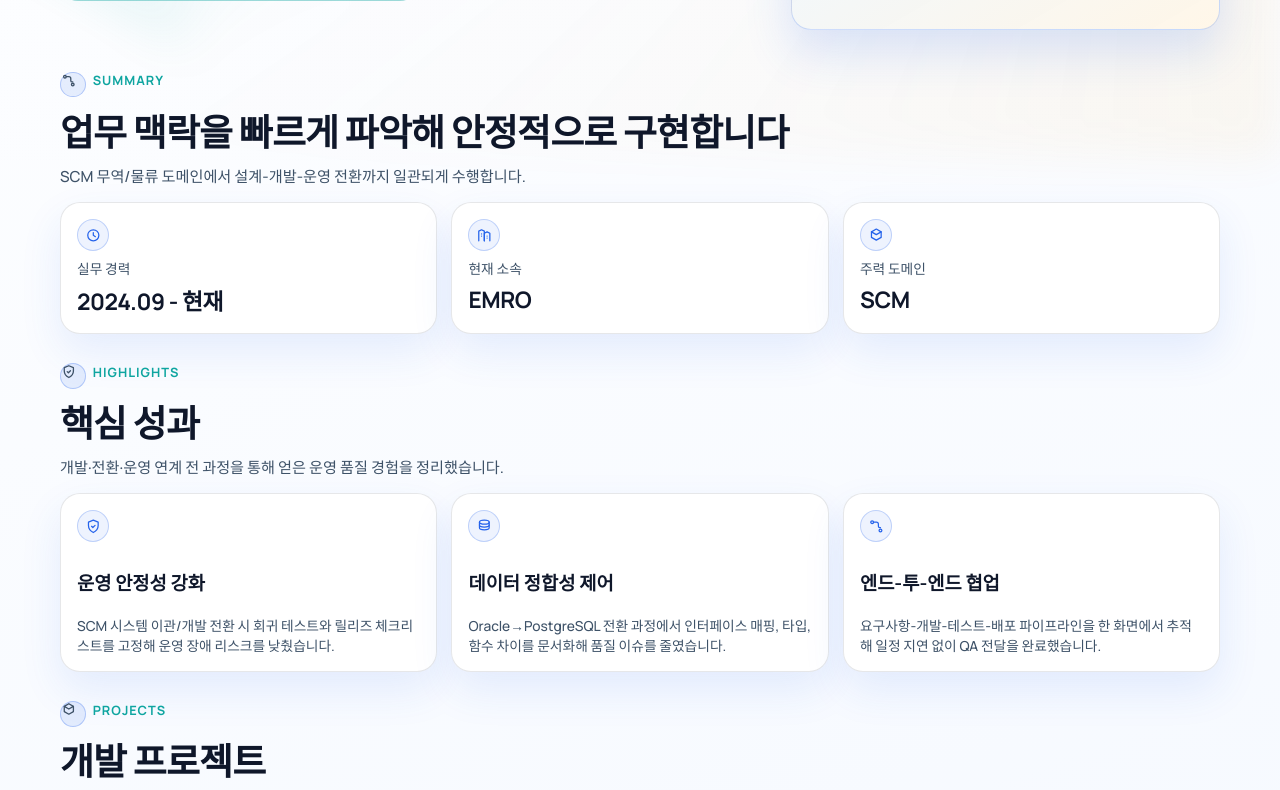
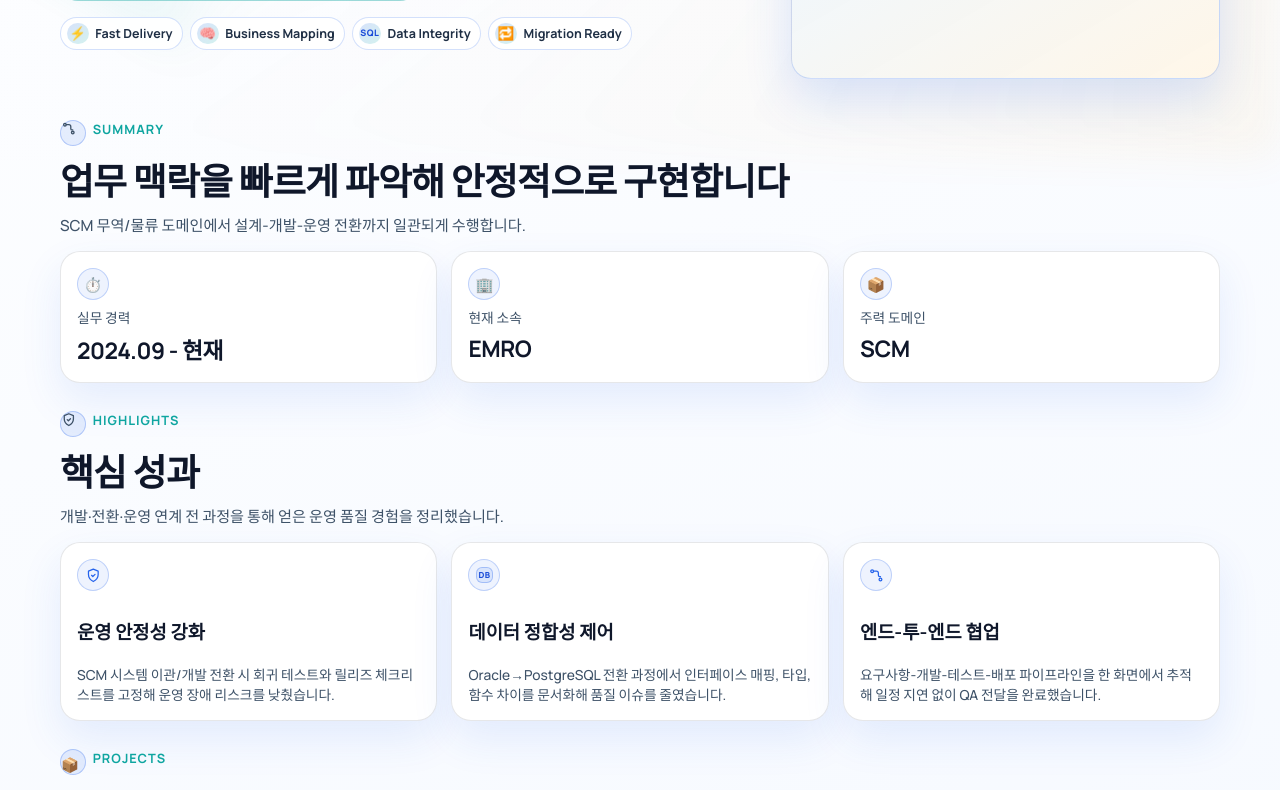
Before and after one commit to IanToo2/portfolio, a React (Vite) app: page / in a window 1280 px wide. Shown: the part 640-1430 px from the top of the page. Built offline with nearby package versions, Linux system fonts and the light colour scheme.

Commit message:
feat: enrich UI with mixed icon styles and visual badges

```diff
--- a/src/App.jsx
+++ b/src/App.jsx
@@ -1,4 +1,5 @@
 import { useMemo, useState } from "react";
+import HeroDecorStrip from "./components/HeroDecorStrip";
 import Icon from "./components/Icon";
 import ProjectCard from "./components/ProjectCard";
 import SectionHead from "./components/SectionHead";
@@ -109,6 +110,7 @@ export default function App() {
                 </a>
               </div>
               <p className="hero-tag">{localizedProfile.tagline}</p>
+              <HeroDecorStrip />
             </div>
 
             <aside className="hero-panel panel">
@@ -350,6 +352,11 @@ export default function App() {
                 {emailCopied ? t.contactCopiedLabel : t.contactCopyLabel}
               </button>
             </div>
+            <div className="contact-badges" aria-hidden="true">
+              <span className="contact-badge">📨 Quick Reply</span>
+              <span className="contact-badge">🤝 Open to Collaboration</span>
+              <span className="contact-badge">🛠️ Backend Focus</span>
+            </div>
             <small>{year} · {t.contactFooter}</small>
           </article>
         </section>
--- /dev/null
+++ b/src/components/HeroDecorStrip.jsx
@@ -0,0 +1,21 @@
+const DECOR_ITEMS = [
+  { token: "⚡", label: "Fast Delivery" },
+  { token: "🧠", label: "Business Mapping" },
+  { token: "SQL", label: "Data Integrity", glyph: true },
+  { token: "🔁", label: "Migration Ready" }
+];
+
+export default function HeroDecorStrip() {
+  return (
+    <ul className="hero-decor-strip" aria-label="Core delivery strengths">
+      {DECOR_ITEMS.map((item) => (
+        <li key={item.label} className="hero-decor-item">
+          <span className={`hero-decor-token ${item.glyph ? "is-glyph" : ""}`} aria-hidden="true">
+            {item.token}
+          </span>
+          <span>{item.label}</span>
+        </li>
+      ))}
+    </ul>
+  );
+}
--- a/src/components/Icon.jsx
+++ b/src/components/Icon.jsx
@@ -1,25 +1,66 @@
-export default function Icon({ type }) {
-  const common = {
+const EMOJI_ICONS = {
+  clock: "⏱️",
+  building: "🏢",
+  box: "📦",
+  cloud: "☁️",
+  gear: "⚙️",
+  team: "🤝",
+  layout: "🧩"
+};
+
+const GLYPH_ICONS = {
+  server: "API",
+  database: "DB"
+};
+
+const SVG_ICONS = {
+  route: (
+    <>
+      <circle cx="6" cy="6" r="2" />
+      <circle cx="18" cy="18" r="2" />
+      <path d="M8 6h4a3 3 0 0 1 3 3v3a2 2 0 0 0 2 2h1" />
+    </>
+  ),
+  link: (
+    <>
+      <path d="M10 14a3 3 0 0 1 0-4l2-2a3 3 0 0 1 4 4l-1 1" />
+      <path d="M14 10a3 3 0 0 1 0 4l-2 2a3 3 0 0 1-4-4l1-1" />
+    </>
+  ),
+  shield: (
+    <>
+      <path d="M12 3 5 6v5c0 4.4 3 8 7 10 4-2 7-5.6 7-10V6l-7-3Z" />
+      <path d="m9.5 12 1.8 1.8 3.2-3.2" />
+    </>
+  )
+};
+
+const commonSvgProps = {
   viewBox: "0 0 24 24",
   fill: "none",
   stroke: "currentColor",
   strokeWidth: "1.8",
   strokeLinecap: "round",
   strokeLinejoin: "round",
-    className: "icon"
+  className: "icon icon-svg"
 };
 
-  if (type === "clock") return <svg {...common}><circle cx="12" cy="12" r="8" /><path d="M12 8v4l3 2" /></svg>;
-  if (type === "building") return <svg {...common}><path d="M4 20V6l4-2 4 2v14" /><path d="M12 20V9l4-2 4 2v11" /><path d="M8 10h.01M8 13h.01M16 13h.01M16 16h.01" /></svg>;
-  if (type === "box") return <svg {...common}><path d="m12 3 7 4-7 4-7-4 7-4Z" /><path d="M5 7v8l7 4 7-4V7" /></svg>;
-  if (type === "server") return <svg {...common}><rect x="4" y="5" width="16" height="6" rx="1.5" /><rect x="4" y="13" width="16" height="6" rx="1.5" /><path d="M8 8h.01M8 16h.01" /></svg>;
-  if (type === "database") return <svg {...common}><ellipse cx="12" cy="6" rx="7" ry="3" /><path d="M5 6v8c0 1.7 3.1 3 7 3s7-1.3 7-3V6" /><path d="M5 10c0 1.7 3.1 3 7 3s7-1.3 7-3" /></svg>;
-  if (type === "cloud") return <svg {...common}><path d="M7 18h9a4 4 0 0 0 0-8 5 5 0 0 0-9.7-1.8A3.5 3.5 0 0 0 7 18" /></svg>;
-  if (type === "gear") return <svg {...common}><circle cx="12" cy="12" r="3" /><path d="M19 12a7 7 0 0 0-.1-1l2-1.5-2-3.5-2.4.7a7 7 0 0 0-1.7-1l-.4-2.5h-4l-.4 2.5a7 7 0 0 0-1.7 1L5.1 6 3 9.5 5 11a7 7 0 0 0 0 2l-2 1.5 2.1 3.5 2.4-.7a7 7 0 0 0 1.7 1l.4 2.5h4l.4-2.5a7 7 0 0 0 1.7-1l2.4.7 2-3.5-2-1.5c.1-.3.1-.7.1-1Z" /></svg>;
-  if (type === "team") return <svg {...common}><circle cx="9" cy="8" r="2.5" /><circle cx="16" cy="9" r="2" /><path d="M4.5 18c.6-2.2 2.3-3.5 4.5-3.5S13 15.8 13.5 18" /><path d="M14 18c.4-1.5 1.4-2.4 2.9-2.4 1.3 0 2.3.7 2.8 2" /></svg>;
-  if (type === "layout") return <svg {...common}><rect x="4" y="5" width="16" height="14" rx="2" /><path d="M9 5v14M9 10h11" /></svg>;
-  if (type === "route") return <svg {...common}><circle cx="6" cy="6" r="2" /><circle cx="18" cy="18" r="2" /><path d="M8 6h4a3 3 0 0 1 3 3v3a2 2 0 0 0 2 2h1" /></svg>;
-  if (type === "link") return <svg {...common}><path d="M10 14a3 3 0 0 1 0-4l2-2a3 3 0 0 1 4 4l-1 1" /><path d="M14 10a3 3 0 0 1 0 4l-2 2a3 3 0 0 1-4-4l1-1" /></svg>;
-  if (type === "shield") return <svg {...common}><path d="M12 3 5 6v5c0 4.4 3 8 7 10 4-2 7-5.6 7-10V6l-7-3Z" /><path d="m9.5 12 1.8 1.8 3.2-3.2" /></svg>;
-  return <svg {...common}><circle cx="12" cy="12" r="8" /></svg>;
+export default function Icon({ type }) {
+  if (EMOJI_ICONS[type]) {
+    return <span className="icon icon-emoji" aria-hidden="true">{EMOJI_ICONS[type]}</span>;
   }
+
+  if (GLYPH_ICONS[type]) {
+    return <span className="icon icon-glyph" aria-hidden="true">{GLYPH_ICONS[type]}</span>;
+  }
+
+  if (SVG_ICONS[type]) {
+    return <svg {...commonSvgProps}>{SVG_ICONS[type]}</svg>;
+  }
+
+  return (
+    <span className="icon icon-emoji" aria-hidden="true">
+      ✨
+    </span>
+  );
+}
--- a/src/styles/global.css
+++ b/src/styles/global.css
@@ -258,6 +258,47 @@ a {
   padding: 0.42rem 0.8rem;
 }
 
+.hero-decor-strip {
+  list-style: none;
+  margin: 1rem 0 0;
+  padding: 0;
+  display: flex;
+  flex-wrap: wrap;
+  gap: 0.46rem;
+}
+
+.hero-decor-item {
+  display: inline-flex;
+  align-items: center;
+  gap: 0.42rem;
+  border: 1px solid rgba(37, 99, 235, 0.2);
+  border-radius: 999px;
+  background: rgba(255, 255, 255, 0.9);
+  color: #1f2f45;
+  font-size: 0.78rem;
+  font-weight: 700;
+  padding: 0.28rem 0.58rem 0.28rem 0.36rem;
+}
+
+.hero-decor-token {
+  width: 1.36rem;
+  height: 1.36rem;
+  display: inline-flex;
+  align-items: center;
+  justify-content: center;
+  border-radius: 999px;
+  background: linear-gradient(140deg, rgba(37, 99, 235, 0.18), rgba(20, 184, 166, 0.18));
+  font-size: 0.84rem;
+  line-height: 1;
+}
+
+.hero-decor-token.is-glyph {
+  font-size: 0.56rem;
+  font-weight: 800;
+  letter-spacing: 0.06em;
+  color: #1d4ed8;
+}
+
 .btn {
   border-radius: 999px;
   padding: 0.75rem 1.1rem;
@@ -388,11 +429,19 @@ a {
   color: var(--signal);
 }
 
-.section-icon .icon {
+.section-icon .icon-svg {
   width: 0.98rem;
   height: 0.98rem;
   stroke-width: 2;
   transform: translateY(-0.2px);
+}
+
+.section-icon .icon-emoji {
+  font-size: 0.9rem;
+}
+
+.section-icon .icon-glyph {
+  transform: scale(0.92);
 }
 
 .section-head p {
@@ -905,6 +954,25 @@ a {
   padding: 0.6rem 0.98rem;
 }
 
+.contact-badges {
+  margin-top: 0.72rem;
+  display: flex;
+  gap: 0.44rem;
+  flex-wrap: wrap;
+}
+
+.contact-badge {
+  display: inline-flex;
+  align-items: center;
+  border: 1px solid rgba(37, 99, 235, 0.22);
+  border-radius: 999px;
+  background: rgba(255, 255, 255, 0.86);
+  color: #1f3557;
+  font-size: 0.78rem;
+  font-weight: 700;
+  padding: 0.28rem 0.6rem;
+}
+
 .to-top {
   position: fixed;
   right: 1.25rem;
@@ -1079,6 +1147,21 @@ a {
     font-size: 0.84rem;
   }
 
+  .hero-decor-strip {
+    margin-top: 0.78rem;
+    gap: 0.34rem;
+  }
+
+  .hero-decor-item {
+    font-size: 0.72rem;
+    padding: 0.24rem 0.5rem 0.24rem 0.34rem;
+  }
+
+  .hero-decor-token {
+    width: 1.2rem;
+    height: 1.2rem;
+  }
+
   .project-card {
     padding: 0.78rem;
   }
@@ -1182,6 +1265,16 @@ a {
     font-size: 0.8rem;
   }
 
+  .contact-badges {
+    margin-top: 0.56rem;
+    gap: 0.35rem;
+  }
+
+  .contact-badge {
+    font-size: 0.73rem;
+    padding: 0.24rem 0.5rem;
+  }
+
   .to-top {
     right: 0.9rem;
     bottom: 0.9rem;
@@ -1266,6 +1359,16 @@ a {
     font-size: 0.82rem;
   }
 
+  .hero-decor-item {
+    font-size: 0.68rem;
+  }
+
+  .hero-decor-token {
+    width: 1.08rem;
+    height: 1.08rem;
+    font-size: 0.74rem;
+  }
+
   .hero-panel {
     padding: 0.82rem;
   }
@@ -1348,4 +1451,29 @@ a {
   width: 1.04rem;
   height: 1.04rem;
   flex: 0 0 auto;
+  display: inline-flex;
+  align-items: center;
+  justify-content: center;
+  line-height: 1;
 }
+
+.icon-svg {
+  width: 1.04rem;
+  height: 1.04rem;
+}
+
+.icon-emoji {
+  font-size: 0.92rem;
+}
+
+.icon-glyph {
+  min-width: 1.04rem;
+  height: 1.04rem;
+  border-radius: 0.38rem;
+  border: 1px solid rgba(37, 99, 235, 0.3);
+  background: rgba(37, 99, 235, 0.1);
+  color: #1d4ed8;
+  font-size: 0.52rem;
+  font-weight: 800;
+  letter-spacing: 0.03em;
+}
```
Lines whose indentation alone changed are shown as unchanged.
